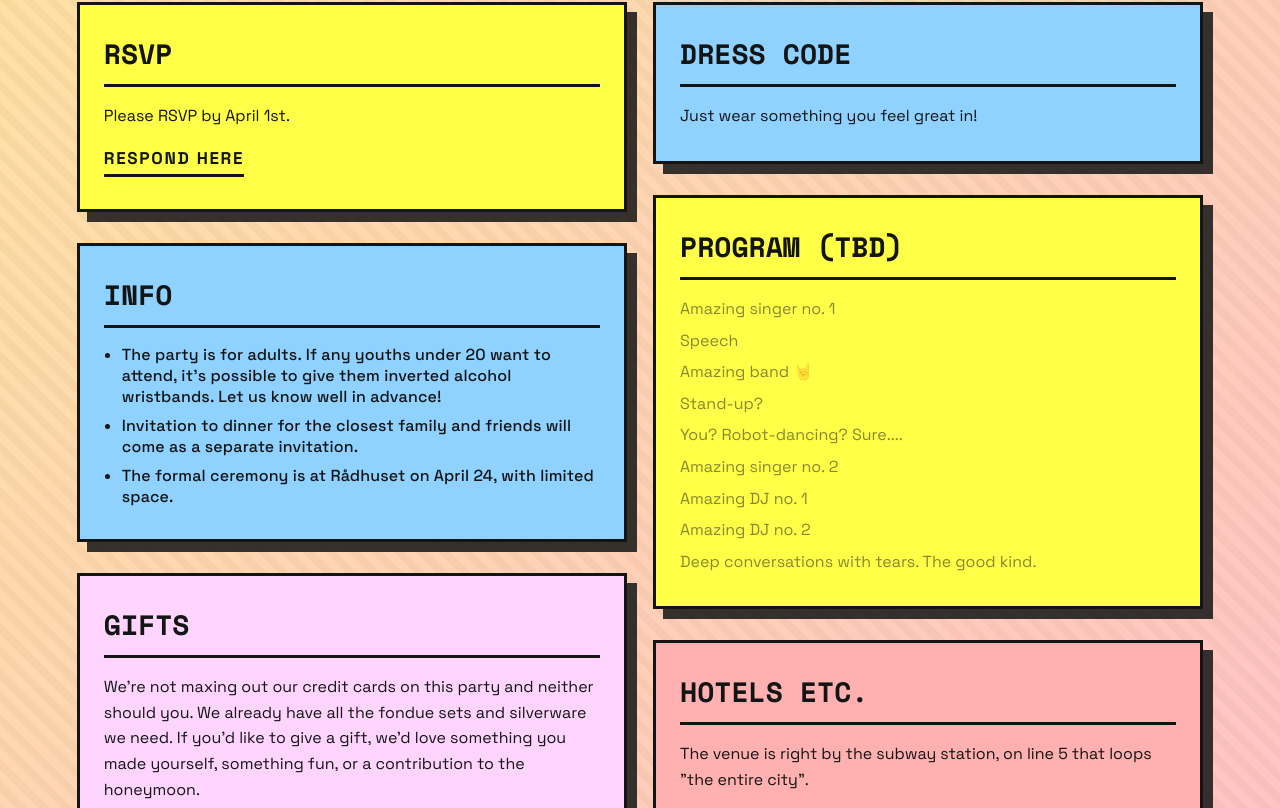
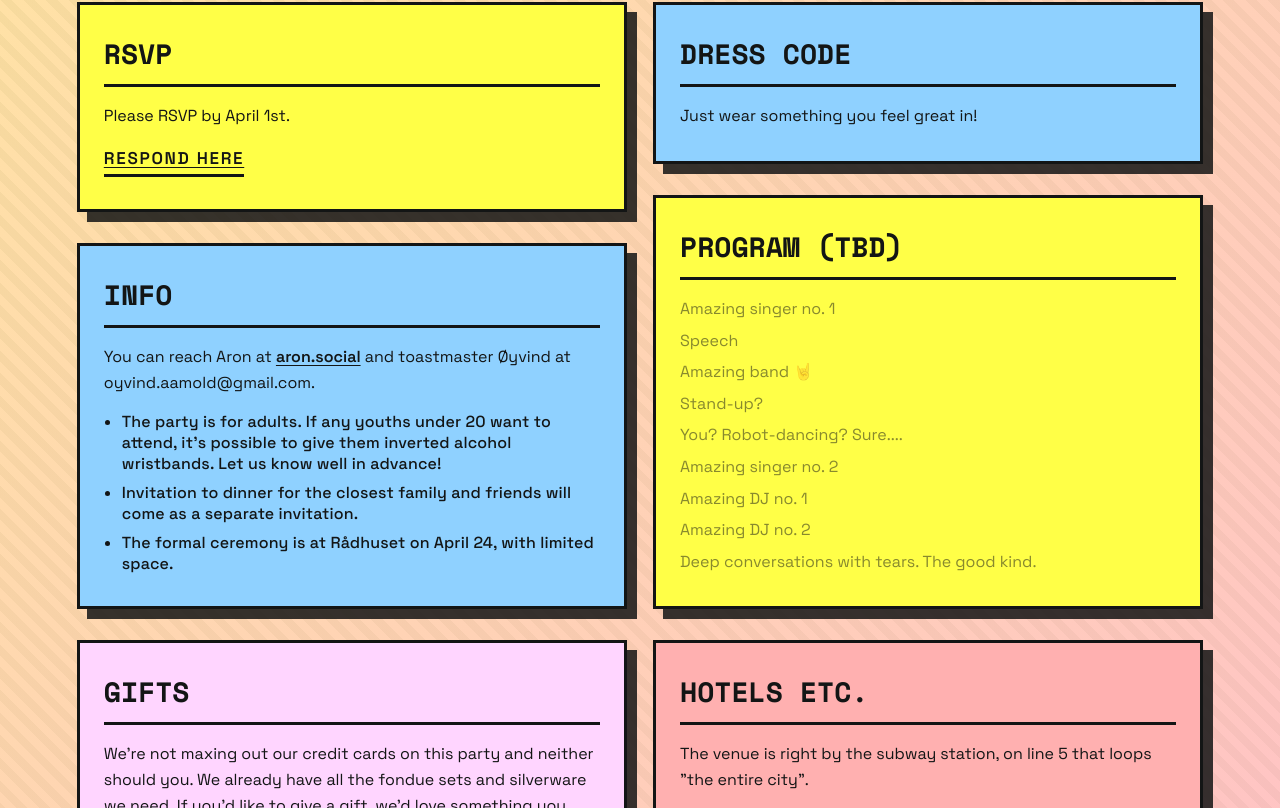
Before and after one commit to datagreier2/mariaogaron.no, a React (Vite) app: page / in a window 1280 px wide. Shown: the part 792-1600 px from the top of the page. Built offline with nearby package versions, Linux system fonts and the light colour scheme.

Commit message:
some formatting, added contact deets

```diff
--- a/src/App.jsx
+++ b/src/App.jsx
@@ -18,6 +18,47 @@ const Section = ({
   bodyAsList,
   bodyClass,
 }) => {
+  const renderInline = (text) => {
+    const parts = [];
+    const pattern = /(https?:\/\/\S+)|\baron\.social\b/g;
+    let lastIndex = 0;
+    let match;
+
+    while ((match = pattern.exec(text)) !== null) {
+      if (match.index > lastIndex) {
+        parts.push(text.slice(lastIndex, match.index));
+      }
+      if (match[1]) {
+        const url = match[1].replace(/[).,!?]+$/, "");
+        const trailing = match[1].slice(url.length);
+        parts.push(
+          <a key={`${id}-inline-${match.index}`} href={url} target="_blank" rel="noreferrer">
+            {url}
+          </a>
+        );
+        if (trailing) parts.push(trailing);
+      } else {
+        parts.push(
+          <a
+            key={`${id}-inline-${match.index}`}
+            href="https://aron.social"
+            target="_blank"
+            rel="noreferrer"
+          >
+            aron.social
+          </a>
+        );
+      }
+      lastIndex = match.index + match[0].length;
+    }
+
+    if (lastIndex < text.length) {
+      parts.push(text.slice(lastIndex));
+    }
+
+    return parts;
+  };
+
   const renderNoteLines = (text) => {
     return text.split("\n").map((line, index) => {
       const match = line.match(/^(.*?):\s*(https?:\/\/\S+)\s*$/);
@@ -37,9 +78,9 @@ const Section = ({
       }
 
       return noteAsList ? (
-        <li key={`${id}-note-${index}`}>{line}</li>
+        <li key={`${id}-note-${index}`}>{renderInline(line)}</li>
       ) : (
-        <p key={`${id}-note-${index}`}>{line}</p>
+        <p key={`${id}-note-${index}`}>{renderInline(line)}</p>
       );
     });
   };
@@ -57,7 +98,7 @@ const Section = ({
             ))}
           </ul>
         ) : (
-          <p>{body}</p>
+          <p>{renderInline(body)}</p>
         )
       ) : null}
       {note ? (
--- a/src/i18n.js
+++ b/src/i18n.js
@@ -14,7 +14,8 @@ const translations = {
       "Please RSVP by April 1st.",
     rsvpNote: "Respond here: https://forms.gle/SwN1yks1u1Gv6xUD6",
     infoTitle: "Info",
-    infoBody: "",
+    infoBody:
+      "You can reach Aron at aron.social and toastmaster Øyvind at oyvind.aamold@gmail.com.",
     infoNote:
       "The party is for adults. If any youths under 20 want to attend, it's possible to give them inverted alcohol wristbands. Let us know well in advance!\nInvitation to dinner for the closest family and friends will come as a separate invitation.\nThe formal ceremony is at Rådhuset on April 24, with limited space.",
     giftsTitle: "Gifts",
@@ -50,7 +51,8 @@ const translations = {
       "Svar innen 1. april.",
     rsvpNote: "Svar her: https://forms.gle/SwN1yks1u1Gv6xUD6",
     infoTitle: "Info",
-    infoBody: "",
+    infoBody:
+      "Du kan nå Aron på aron.social og toastmaster Øyvind på oyvind.aamold@gmail.com.",
     infoNote:
       "Festen er for voksne. Hvis noen ungdommer under 20 ønsker å delta er det mulig å gi dem omvendt skjenkebånd. Si i så fall fra i god tid!\nInvitasjon til middag for de aller nærmeste kommer som separat invitasjon.\nDen formelle vielsen er på Rådhuset den 24. april, med begrenset plass.",
     giftsTitle: "Gaver",
--- a/src/styles.css
+++ b/src/styles.css
@@ -336,6 +336,13 @@ body {
   color: var(--muted);
 }
 
+.panel p a {
+  color: inherit;
+  text-decoration: underline;
+  font-weight: 600;
+  text-underline-offset: 3px;
+}
+
 .panel__body-list {
   list-style: none;
   margin: 0;
```
